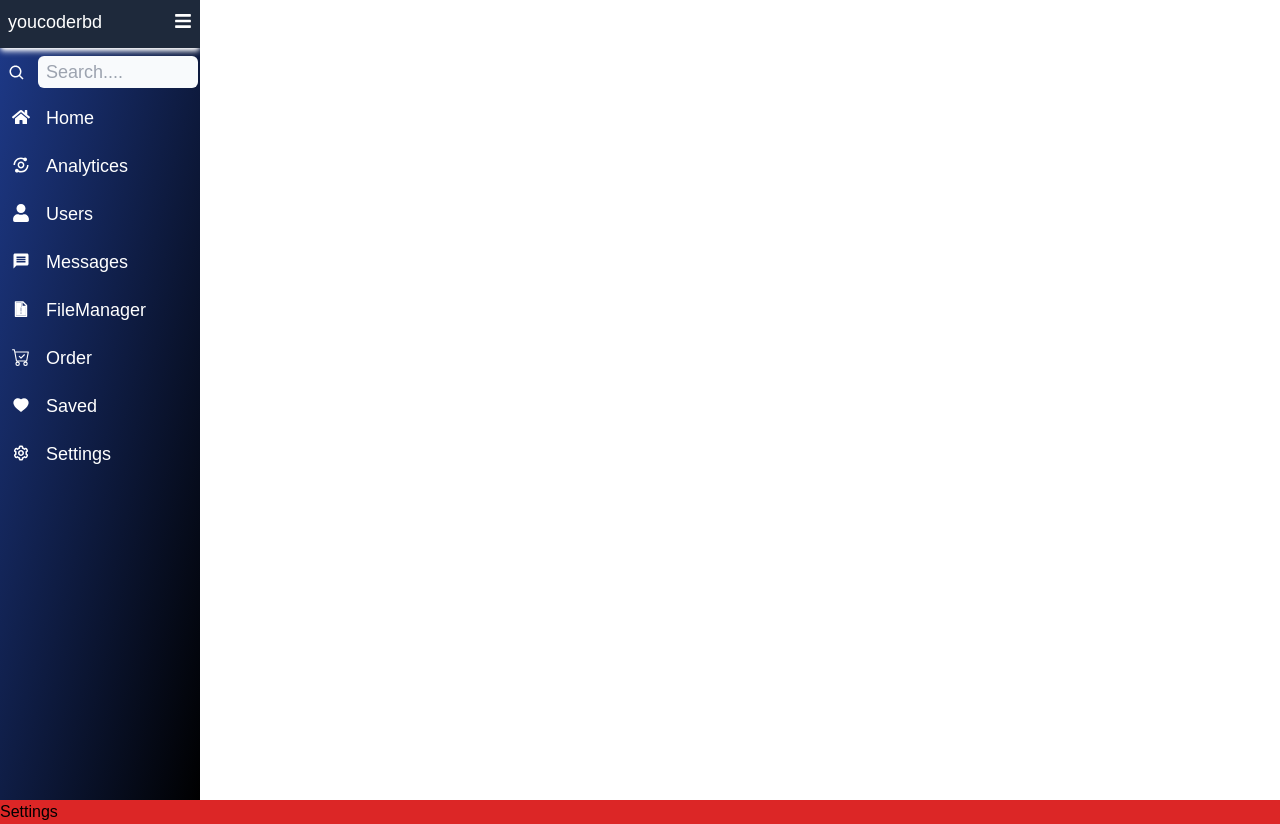
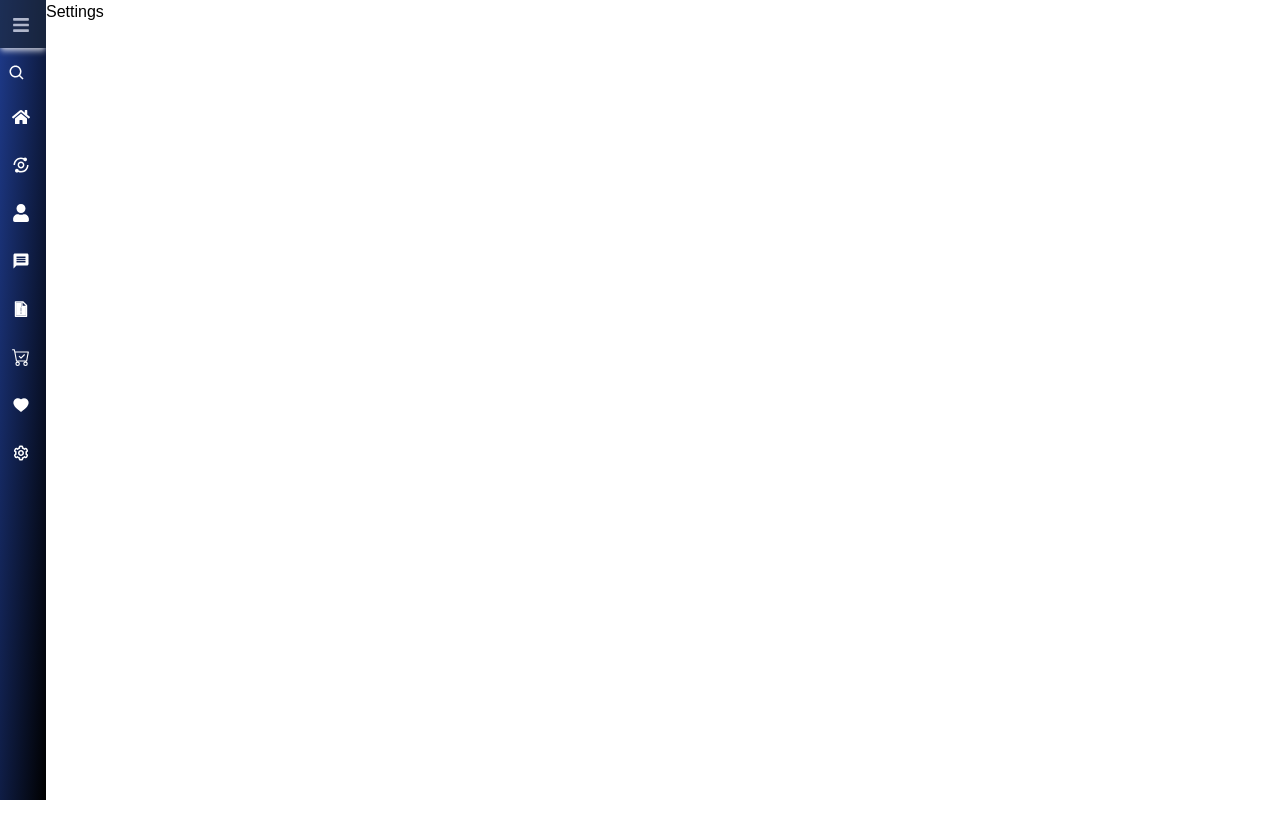
Before and after one commit to mdshowkatislam/admin_dashboard, a React (Create React App) app: page /settings in a window 1280 px wide. After the commit the page ends 800 px from the top, so only its background shows below. Built offline with nearby package versions, Linux system fonts and the light colour scheme.

Commit message:
some style changes

```diff
--- a/src/components/Sidebar.jsx
+++ b/src/components/Sidebar.jsx
@@ -1,6 +1,6 @@
-import React from "react";
+import React, { useState } from "react";
 import "../App.css";
-import { motion } from "framer-motion";
+import { motion, AnimatePresence } from "framer-motion";
 import { FaHome, FaBars, FaUser } from "react-icons/fa";
 import { MdMessage } from "react-icons/md";
 import { BiAnalyse, BiSearch, BiCog } from "react-icons/bi";
@@ -14,6 +14,17 @@ import { BsCartCheck } from "react-icons/bs";
 import { NavLink } from "react-router-dom";
 
 const Sidebar = ({ children }) => {
+  const [isOpen, setIsOpen] = useState(false);
+  const togleShow = () => setIsOpen(!isOpen);
+  const togleMotion = {
+    hide: { width: 0, padding: 0, opacity: 0, transition: { duration: 0.2 } },
+    show: {
+      width: "150px",
+      padding: "2px 2px",
+      opacity: 1,
+      transition: { duration: 0.2 },
+    },
+  };
   // all the sidebar items object file
   const allroute = [
     { path: "/", name: "Home", icon: <FaHome /> },
@@ -31,32 +42,42 @@ const Sidebar = ({ children }) => {
     { path: "/settings", name: "Settings  ", icon: <BiCog /> },
   ];
   return (
-    <div className=" main-container">
+    <div className="flex main-container">
       <motion.div
-        animate={{ width: "200px" }}
+        animate={{ width: isOpen ? "200px" : "46px" }}
         className="h-screen text-white sidebar bg-gradient-to-br from-blue-900 to-black"
       >
-        <div className="flex justify-between h-12 gap-3 p-2 text-lg transition ease-linear duration-250 item-center hover:border-white tansition hover:text-lg hover:shadow-md hover:shadow-white hover:bg-slate-800">
-          <h1 className="">youcoderbd</h1>
-          <div className="mt-1 transition-all ease-linear hover:border-white hover:scale-125">
-            <FaBars />
+        <div className="flex justify-between h-12 gap-3 p-3 text-lg transition ease-linear duration-250 hover:animate-pulse item-center hover:border-white tansition hover:text-lg hover:shadow-md hover:shadow-white hover:bg-slate-800">
+          {isOpen && <h1 className="">youcoderbd</h1>}
+          {/* <h1 className="">youcoderbd</h1> */}
+          <div className="mt-1 transition-all ease-linear hover:animate-spin hover:border-white hover:scale-125">
+            <FaBars onClick={togleShow} />
           </div>
         </div>
         <div className="flex justify-between h-12 gap-3 p-2 text-lg transition ease-linear duration-250 item-center hover:border-white tansition hover:text-lg hover:shadow-md hover:shadow-white hover:bg-slate-800">
           <div className="items-center mt-2 text-lg transition-all ease-linear hover:scale-150 ">
             {<BiSearch />}
           </div>
-          <input
-            placeholder="Search...."
-            className="w-40 p-2 rounded-md bg-slate-50 focus:outline-none"
-          />
+          <AnimatePresence>
+            {isOpen && (
+              <motion.input
+                initial="hide"
+                animate="show"
+                exit="hide"
+                variants={togleMotion}
+                placeholder="Search...."
+                className="w-40 p-2 rounded-md bg-slate-50 focus:outline-none"
+              />
+            )}
+          </AnimatePresence>
         </div>
+
         <section className="allroute ">
           {allroute.map((item) => (
             <NavLink
               to={allroute.path}
               key={allroute.name}
-              className="flex h-12 gap-3 p-2 text-lg transition-all ease-linear duration-250 item-center hover:border-r-8 hover:bg-slate-800 hover:border-white tansition hover:shadow-md hover:shadow-white"
+              className="flex h-12 gap-3 p-2 text-lg transition-all ease-linear hover:animate-pulse duration-250 item-center hover:border-r-8 hover:bg-slate-800 hover:border-white tansition hover:shadow-md hover:shadow-white"
             >
               <div className="p-1 ase-linear ptransition hover:scale-125">
                 {item.icon}
@@ -67,7 +88,7 @@ const Sidebar = ({ children }) => {
         </section>
       </motion.div>
 
-      <main className="text-black bg-red-600">{children}</main>
+      <main className="text-black ">{children}</main>
     </div>
   );
 };
```
